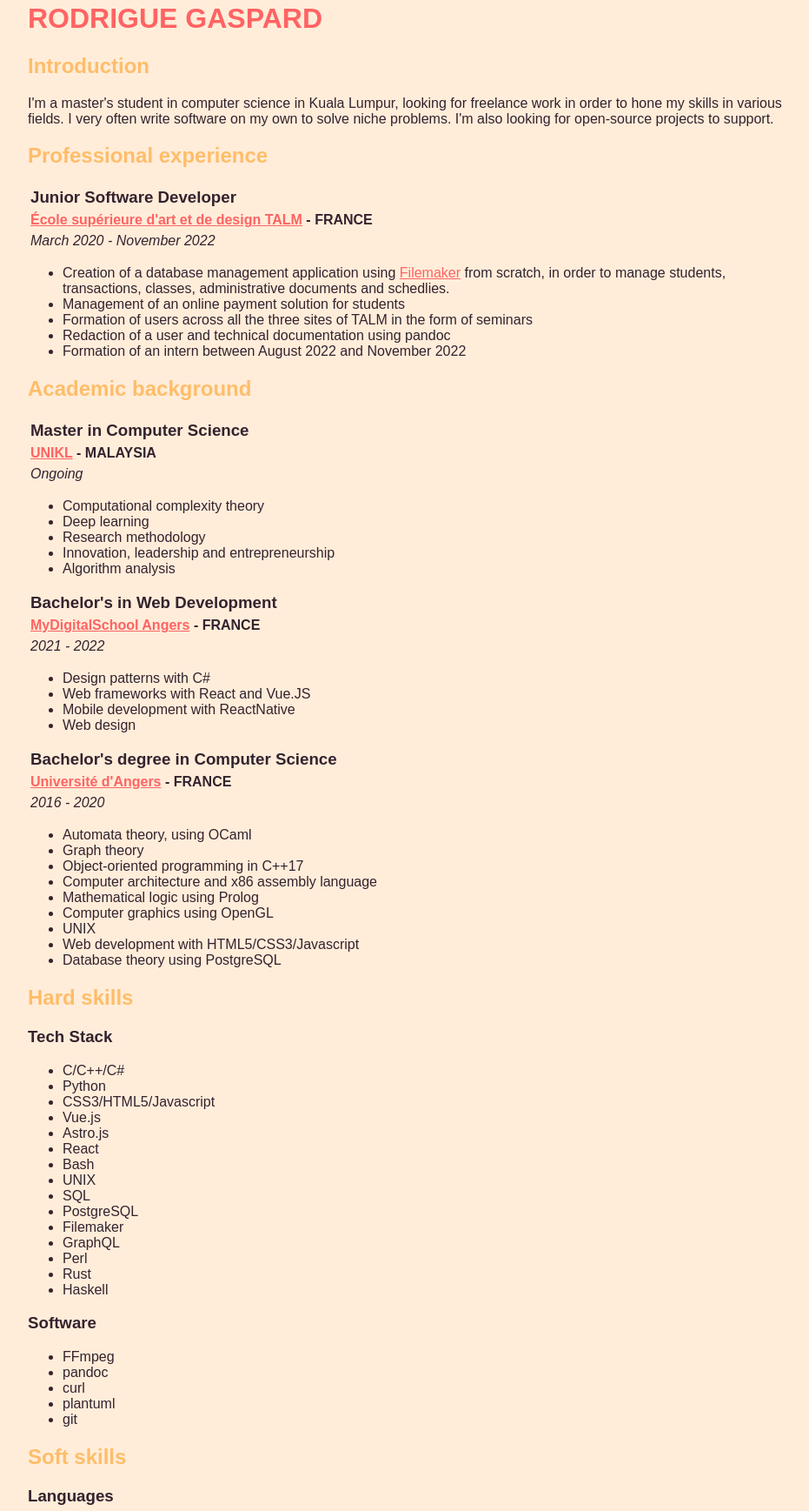
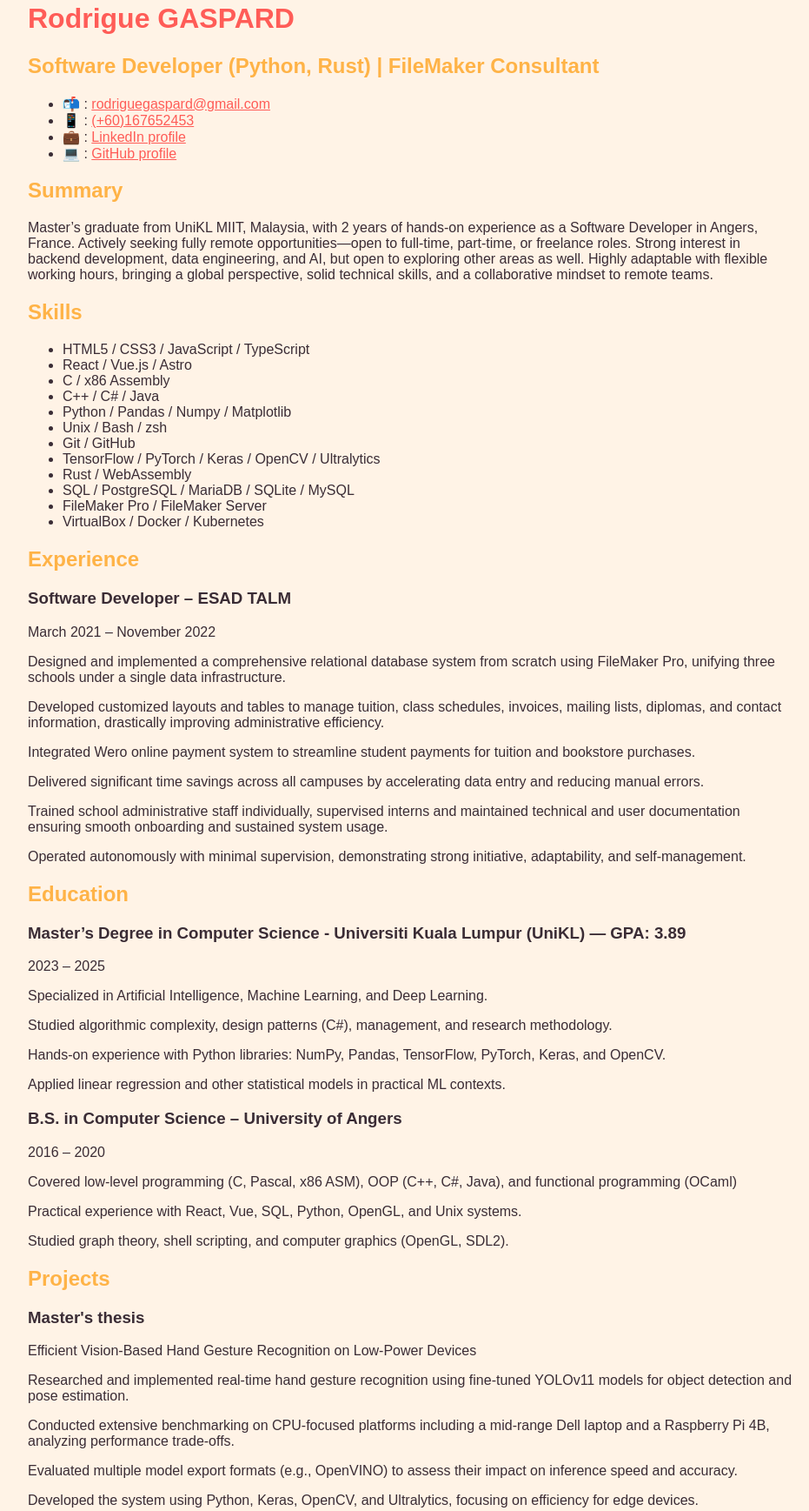
Before and after one commit to rodriguegaspard/rodriguegaspard.github.io, an Astro site: page /resume in a window 1280 px wide. Shown: the part 221-1958 px from the top of the page at 87% size, without its empty margins (166-1097 px from the left). Built offline with nearby package versions, Linux system fonts and the light colour scheme; Astro itself is replaced by a stand-in of ours.

Commit message:
Updated resume and tweaked color palette

```diff
--- a/src/pages/resume.astro
+++ b/src/pages/resume.astro
@@ -1,106 +1,82 @@
 ---
 import BaseLayout from "../layouts/BaseLayout.astro"
+const isPrint = false;
 ---
+
 <BaseLayout title="Resumé">
-  <h1>RODRIGUE GASPARD</h1>
-  <h2>Introduction</h2>
-  <p>I'm a master's student in computer science in Kuala Lumpur, looking for freelance work in order to hone my skills in various fields. I very often write software on my own to solve niche problems. I'm also looking for open-source projects to support.</p>
-  <h2>Professional experience</h2>
-  <div class="experience-header">
-  <h3>Junior Software Developer</h3>
-    <h4><a href="https://esad-talm.fr/">École supérieure d'art et de design TALM</a> - FRANCE</h4>
-    <i>March 2020 - November 2022</i>
+  <div id="pdf-content">
+    <header>
+      <h1>Rodrigue GASPARD</h1>
+      <h2>Software Developer (Python, Rust) | FileMaker Consultant</h2>
+    </header>
+    <ul class="contact">
+      <li>📬 : <a href="mailto:rodriguegaspard@gmail.com">rodriguegaspard@gmail.com</a></li>
+      <li>📱 : <a href="https://wa.me/60167652453">(+60)167652453</a></li>
+      <li>💼 : <a href="https://www.linkedin.com/in/rodriguegaspard/">LinkedIn profile</a></li>
+      <li>💻 : <a href="https://github.com/rodriguegaspard">GitHub profile</a></li>
+    </ul>
+    <section>
+      <h2>Summary</h2>
+      <p>Master’s graduate from UniKL MIIT, Malaysia, with 2 years of hands-on experience as a Software Developer in Angers, France. Actively seeking fully remote opportunities—open to full-time, part-time, or freelance roles. Strong interest in backend development, data engineering, and AI, but open to exploring other areas as well. Highly adaptable with flexible working hours, bringing a global perspective, solid technical skills, and a collaborative mindset to remote teams.</p>
+    </section>
+    <section>
+      <h2>Skills</h2>
+      <ul class="skills">
+        <li>HTML5 / CSS3 / JavaScript / TypeScript</li>
+        <li>React / Vue.js / Astro</li>
+        <li>C / x86 Assembly</li>
+        <li>C++ / C# / Java</li>
+        <li>Python / Pandas / Numpy / Matplotlib</li>
+        <li>Unix / Bash / zsh</li>
+        <li>Git / GitHub</li>
+        <li>TensorFlow / PyTorch / Keras / OpenCV / Ultralytics</li>
+        <li>Rust / WebAssembly</li>
+        <li>SQL / PostgreSQL / MariaDB / SQLite / MySQL</li>
+        <li>FileMaker Pro / FileMaker Server</li>
+        <li>VirtualBox / Docker / Kubernetes</li>
+      </ul>
+    </section>
+    <section>
+      <h2>Experience</h2>
+      <div class="item">
+        <h3>Software Developer – ESAD TALM</h3>
+        <span class="date">March 2021 – November 2022</span>
+        <p>Designed and implemented a comprehensive relational database system from scratch using FileMaker Pro, unifying three schools under a single data infrastructure.</p>
+        <p>Developed customized layouts and tables to manage tuition, class schedules, invoices, mailing lists, diplomas, and contact information, drastically improving administrative efficiency.</p>
+        <p>Integrated Wero online payment system to streamline student payments for tuition and bookstore purchases.</p>
+        <p>Delivered significant time savings across all campuses by accelerating data entry and reducing manual errors.</p>
+        <p>Trained school administrative staff individually, supervised interns and maintained technical and user documentation ensuring smooth onboarding and sustained system usage.</p>
+        <p>Operated autonomously with minimal supervision, demonstrating strong initiative, adaptability, and self-management.</p>
+      </div>
+    </section>
+    <section>
+      <h2>Education</h2>
+      <div class="item">
+        <h3>Master’s Degree in Computer Science - Universiti Kuala Lumpur (UniKL) — GPA: 3.89</h3>
+        <span class="date">2023 – 2025</span>
+        <p>Specialized in Artificial Intelligence, Machine Learning, and Deep Learning.</p>
+        <p>Studied algorithmic complexity, design patterns (C#), management, and research methodology.</p>
+        <p>Hands-on experience with Python libraries: NumPy, Pandas, TensorFlow, PyTorch, Keras, and OpenCV.</p>
+        <p>Applied linear regression and other statistical models in practical ML contexts.</p>
+      </div>
+      <div class="item">
+        <h3>B.S. in Computer Science – University of Angers</h3>
+        <span class="date">2016 – 2020</span>
+        <p>Covered low-level programming (C, Pascal, x86 ASM), OOP (C++, C#, Java), and functional programming (OCaml)</p>
+        <p>Practical experience with React, Vue, SQL, Python, OpenGL, and Unix systems.</p>
+        <p>Studied graph theory, shell scripting, and computer graphics (OpenGL, SDL2).</p>
+      </div>
+    </section>
+    <section>
+      <h2>Projects</h2>
+      <div class="item">
+        <h3>Master's thesis</h3>
+        <span class="date">Efficient Vision-Based Hand Gesture Recognition on Low-Power Devices</span>
+        <p>Researched and implemented real-time hand gesture recognition using fine-tuned YOLOv11 models for object detection and pose estimation.</p>
+        <p>Conducted extensive benchmarking on CPU-focused platforms including a mid-range Dell laptop and a Raspberry Pi 4B, analyzing performance trade-offs.</p>
+        <p>Evaluated multiple model export formats (e.g., OpenVINO) to assess their impact on inference speed and accuracy.</p>
+        <p>Developed the system using Python, Keras, OpenCV, and Ultralytics, focusing on efficiency for edge devices.</p>
+      </div>
+    </section>
   </div>
-  <ul>
-    <li>Creation of a database management application using <a href="https://www.filemaker.com/downloads/">Filemaker</a> from scratch, in order to manage students, transactions, classes, administrative documents and schedlies.</li>
-    <li>Management of an online payment solution for students</li>
-    <li>Formation of users across all the three sites of TALM in the form of seminars</li>
-    <li>Redaction of a user and technical documentation using pandoc</li>
-    <li>Formation of an intern between August 2022 and November 2022</li>
-  </ul>
-  <h2>Academic background</h2>
-  <div class="experience-header">
-  <h3>Master in Computer Science</h3>
-    <h4><a href="https://www.unikl.edu.my/">UNIKL</a> - MALAYSIA</h4>
-    <i>Ongoing</i>
-  </div>
-  <ul>
-    <li>Computational complexity theory</li>
-    <li>Deep learning</li>
-    <li>Research methodology</li>
-    <li>Innovation, leadership and entrepreneurship</li>
-    <li>Algorithm analysis</li>
-  </ul>
-  <div class="experience-header">
-  <h3>Bachelor's in Web Development</h3>
-    <h4><a href="https://www.mydigitalschool.com/">MyDigitalSchool Angers</a> - FRANCE</h4>
-    <i>2021 - 2022</i>
-  </div>
-  <ul>
-    <li>Design patterns with C#</li>
-    <li>Web frameworks with React and Vue.JS</li>
-    <li>Mobile development with ReactNative</li>
-    <li>Web design</li>
-  </ul>
-  <div class="experience-header">
-  <h3>Bachelor's degree in Computer Science</h3>
-    <h4><a href="https://www.univ-angers.fr/fr/index.html">Université d'Angers</a> - FRANCE</h4>
-    <i>2016 - 2020</i>
-  </div>
-  <ul>
-    <li>Automata theory, using OCaml</li>
-    <li>Graph theory</li>
-    <li>Object-oriented programming in C++17</li>
-    <li>Computer architecture and x86 assembly language</li>
-    <li>Mathematical logic using Prolog</li>
-    <li>Computer graphics using OpenGL</li>
-    <li>UNIX</li>
-    <li>Web development with HTML5/CSS3/Javascript</li>
-    <li>Database theory using PostgreSQL</li>
-  </ul>
-  <h2>Hard skills</h2>
-  <h3>Tech Stack</h3>
-  <ul>
-    <li>C/C++/C#</li>
-    <li>Python</li>
-    <li>CSS3/HTML5/Javascript</li>
-    <li>Vue.js</li>
-    <li>Astro.js</li>
-    <li>React</li>
-    <li>Bash</li>
-    <li>UNIX</li>
-    <li>SQL</li>
-    <li>PostgreSQL</li>
-    <li>Filemaker</li>
-    <li>GraphQL</li>
-    <li>Perl</li>
-    <li>Rust</li>
-    <li>Haskell</li>
-  </ul>
-  <h3>Software</h3>
-  <ul>
-    <li>FFmpeg</li>
-    <li>pandoc</li>
-    <li>curl</li>
-    <li>plantuml</li>
-    <li>git</li>
-  </ul>
-  <h2>Soft skills</h2>
-  <h3>Languages</h3>
-  <ul>
-    <li>French : Native</li>
-    <li>English : Fluent (TOEFL iBT 107/120)</li>
-    <li>Japanese : Novice</li>
-  </ul>
 </BaseLayout>
-
-<style>
-.experience-header {
-  display: flex;
-  flex-direction: column;
-  margin: 0;
-}
-.experience-header > * {
-  margin: 3px;
-}
-</style>
--- a/src/styles/styles.css
+++ b/src/styles/styles.css
@@ -19,49 +19,32 @@ body {
   }
 }
 
-/* Color palette for dark mode:
- * Background : #100c08
- * Text : #fffafa
- * Links : #ff2442
- * Highlights: #ffb830
- * */
-
 @media (prefers-color-scheme: dark) {
-  /* styles for dark mode */
   body {
-    background-color: #100c08;
-    color: #fffafa;
+    background-color: #0e0a07;
+    color: #f5f0ec;
   }
   a, h1 {
-    color: #ff2442;
+    color: #ff5f6d;
   }
   h2 {
-    color:#ffb830;
+    color: #f4a950;
   }
 }
 
-/* Color palette for light mode:
- * Background : #ffedda
- * Text : #34222e
- * Links : #ff6363
- * Highlights: #ffbd69
- * */
-
 @media (prefers-color-scheme: light) {
-  /* styles for light mode */
   body {
-    background-color: #ffedda;
-    color: #34222e;
+    background-color: #fff3e6;
+    color: #3a2c35;
   }
   a, h1 {
-    color: #ff6363;
+    color: #ff5c57;
   }
   h2 {
-    color: #ffbd69;
+    color: #ffb347;
   }
 }
 
-/* Blogpost styling */
 .blogpost > * > img {
   width: 100%;
   height: auto;
```
